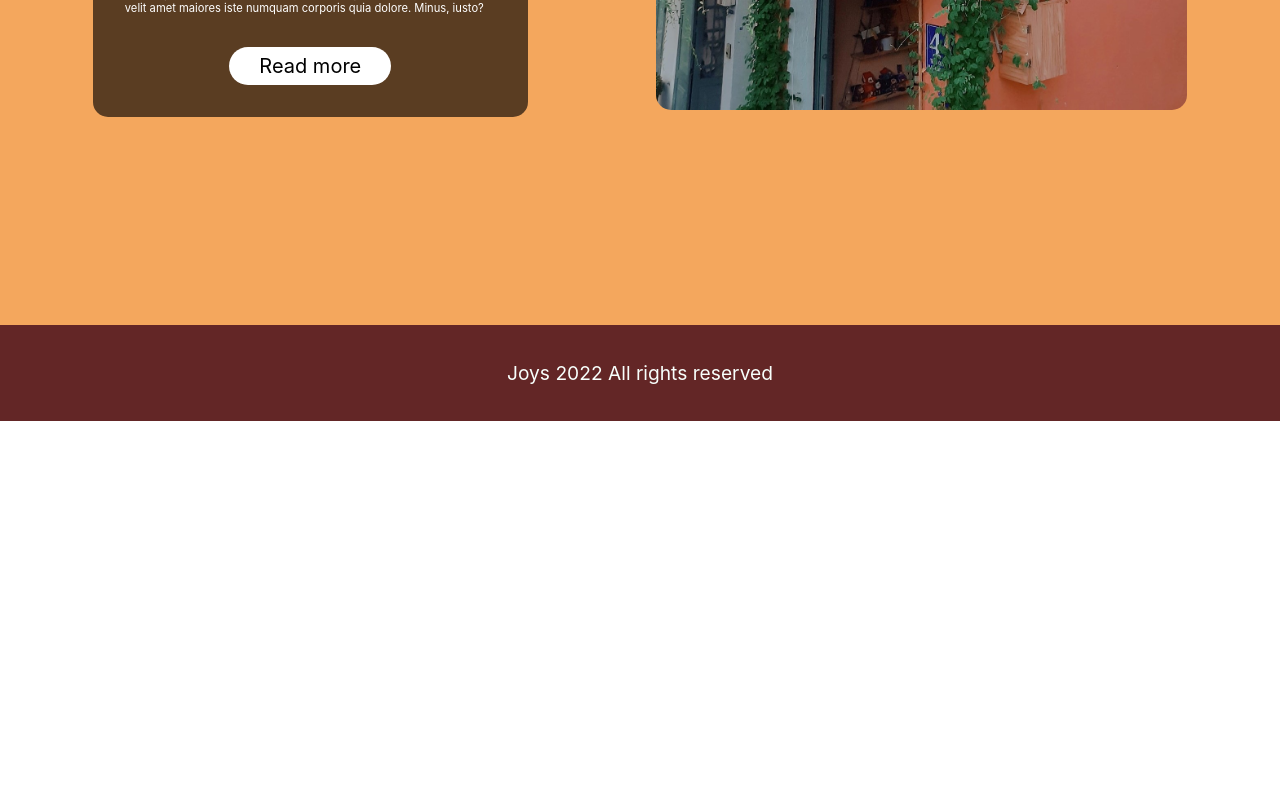
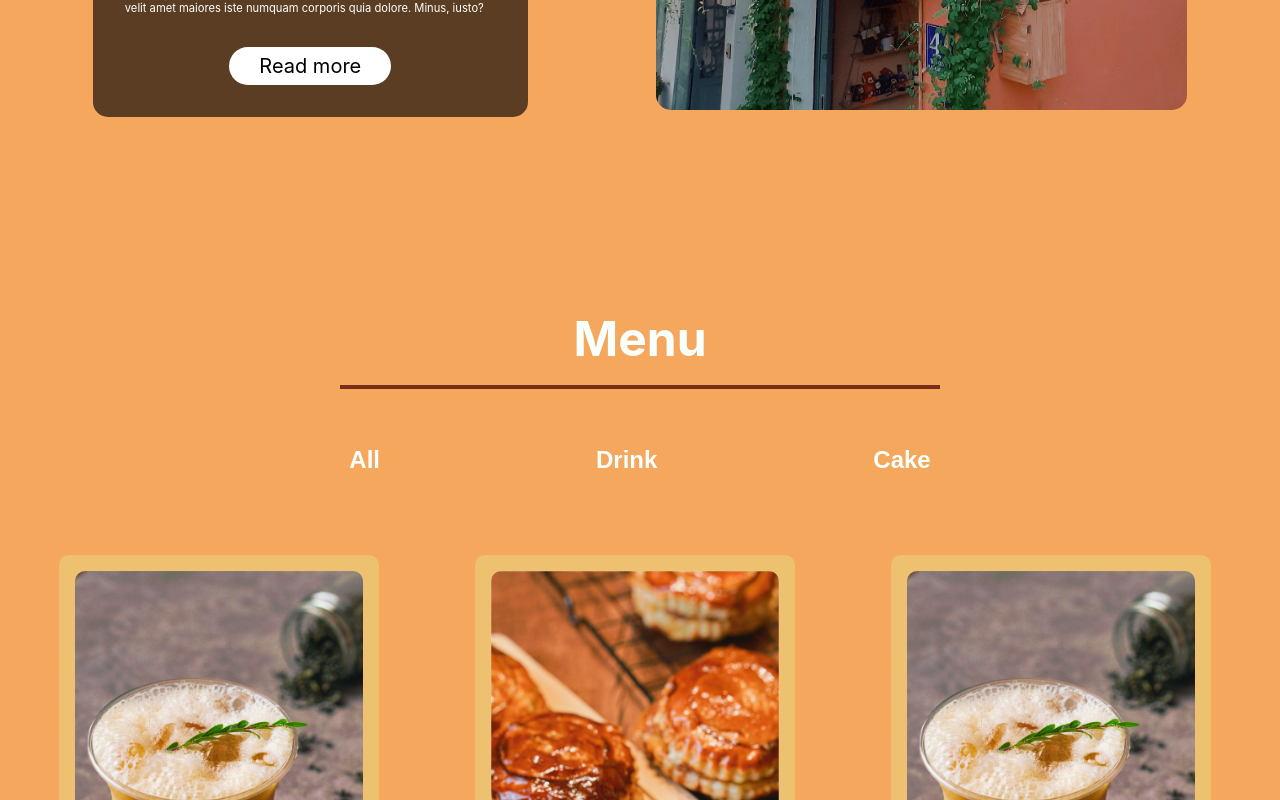
Before and after one commit to nvhnam/Joys-nextjs-1, a Next.js app: page / in a window 1280 px wide. Shown: the part 2000-2800 px from the top of the page. Before the commit the page ends 2421 px from the top, so only its background shows below. Built offline with nearby package versions, Linux system fonts and the light colour scheme; a web font is replaced by a local one.

Commit message:
Added Home2Menu

```diff
--- a/components/Home/Home1.js
+++ b/components/Home/Home1/Home1.js
@@ -1,6 +1,6 @@
 import Image from "next/image";
 import Link from "next/link";
-import about2 from "../../public/img/About2.jpg";
+import about2 from "../../../public/img/About2.jpg";
 import {
   Home1Container,
   HomeImg,
--- /dev/null
+++ b/components/Home/Home2/Home2.js
@@ -0,0 +1,67 @@
+import { useState } from "react";
+import Image from "next/image";
+import {
+  Home2Container,
+  Home2Wrapper,
+  Home2Title,
+  Home2Underline1,
+  Home2ButtonWrapper,
+  Home2Buttons,
+  Home2Row,
+  Home2MenuContainer,
+  Home2MenuWrapper,
+  Home2MenuImg,
+  Home2MenuTitle,
+  Home2MenuPrice,
+} from "./Home2Element";
+import Categories from "./Home2Data";
+
+export default function Home2() {
+  const [data, setData] = useState(Categories);
+  const filterResult = (catItem) => {
+    const result = Categories.filter((curData) => {
+      return curData.kind === catItem;
+    });
+    setData(result);
+  };
+
+  return (
+    <>
+      <Home2Container>
+        <Home2Wrapper>
+          <Home2Title>Menu</Home2Title>
+          <Home2Underline1 />
+          <Home2ButtonWrapper>
+            <Home2Buttons onClick={() => setData(Categories)}>All</Home2Buttons>
+            <Home2Buttons onClick={() => filterResult("drink")}>
+              Drink
+            </Home2Buttons>
+            <Home2Buttons onClick={() => filterResult("cake")}>
+              Cake
+            </Home2Buttons>
+          </Home2ButtonWrapper>
+          <Home2Row>
+            {data.map((values) => {
+              const { id, image, title, price, alt } = values;
+              return (
+                <>
+                  <Home2MenuContainer key={id}>
+                    <Home2MenuWrapper>
+                      <Home2MenuImg>
+                        <Image src={image} alt={alt}
+                        className='Home2Img'
+                        layout="responsive" />
+                      </Home2MenuImg>
+                      <Home2MenuTitle>{title}</Home2MenuTitle>
+                      <Home2MenuPrice>{price}</Home2MenuPrice>
+                    </Home2MenuWrapper>
+                  </Home2MenuContainer>
+                </>
+              );
+            })}
+          </Home2Row>
+        </Home2Wrapper>
+      </Home2Container>
+    </>
+  );
+}
--- /dev/null
+++ b/components/Home/Home2/Home2Data.js
@@ -0,0 +1,55 @@
+import drink1 from "../../../public/img/Drink1.jpg";
+import pateso from "../../../public/img/Pateso.jpg";
+
+const Categories = [
+  {
+    id: 1,
+    image: drink1,
+    title: "Joys drink 1",
+    price: "30$",
+    alt: "Joys drink",
+    kind: "drink",
+  },
+  {
+    id: 2,
+    image: pateso,
+    title: "Pateso",
+    price: "35$",
+    alt: "Joys pateso pie",
+    kind: "cake",
+  },
+  {
+    id: 3,
+    image: drink1,
+    title: "Joys drink 1",
+    price: "30$",
+    alt: "Joys drink",
+    kind: "drink",
+  },
+  {
+    id: 4,
+    image: pateso,
+    title: "Pateso",
+    price: "35$",
+    alt: "Joys pateso pie",
+    kind: "cake",
+  },
+  {
+    id: 5,
+    image: drink1,
+    title: "Joys drink 1",
+    price: "30$",
+    alt: "Joys drink",
+    kind: "drink",
+  },
+  {
+    id: 6,
+    image: pateso,
+    title: "Pateso",
+    price: "35$",
+    alt: "Joys pateso pie",
+    kind: "cake",
+  },
+];
+
+export default Categories;
--- /dev/null
+++ b/components/Home/Home2/Home2Element.js
@@ -0,0 +1,182 @@
+import styled from "styled-components";
+
+export const Home2Container = styled.div`
+  width: 100%;
+  height: 100%;
+  display: flex;
+  align-items: center;
+  justify-content: center;
+  margin-top: -3rem;
+
+  @media screen and (max-width: 767px) {
+    margin-top: -1rem;
+  }
+`;
+
+export const Home2Wrapper = styled.div`
+  height: 100%;
+  width: 100%;
+  max-width: 1200px;
+`;
+
+export const Home2Title = styled.h1`
+  font-size: 3rem;
+  color: #f8fffc;
+  text-align: center;
+
+  @media screen and (max-width: 767px) {
+    font-size: 2rem;
+  }
+`;
+
+export const Home2Underline1 = styled.div`
+  display: block;
+  width: 50%;
+  margin-left: auto;
+  margin-right: auto;
+  margin-top: -1rem;
+  border-bottom: 4px solid #772f1a;
+  margin-bottom: 0.7rem;
+
+  @media screen and (max-width: 767px) {
+    margin-bottom: 1rem;
+  }
+`;
+
+export const Home2ButtonWrapper = styled.div`
+  display: flex;
+  align-items: center;
+  justify-content: center;
+  width: 100%;
+  height: 100%;
+  margin-bottom: 1rem;
+`;
+
+export const Home2Buttons = styled.button`
+  background: transparent;
+  outline: none;
+  border: solid 2px transparent;
+  border-radius: 10px;
+  display: flex;
+  align-items: center;
+  justify-content: center;
+  color: #f8fffc;
+  font-size: 1.5rem;
+  cursor: pointer;
+  text-align: center;
+  padding: 12px 50px;
+  /* width: 8rem; */
+  margin: 2rem 3.5rem;
+  font-weight: bold;
+  transition: all 0.2s ease-in-out;
+
+  &:hover {
+    transition: all 0.2s ease;
+    border: solid 2px #772f1a;
+    color: #772f1a;
+  }
+
+  @media screen and (max-width: 940px) {
+    margin: 2rem 2rem;
+  }
+
+  @media screen and (max-width: 767px) {
+    padding: 7px 20px;
+    margin: 1.2rem 1rem;
+    margin-left: 1.3rem;
+    font-size: 1.25rem;
+  }
+
+  @media screen and (width: 320px) {
+    margin: 1.3rem 0.5rem;
+    padding: 5px 18px;
+    font-size: 1.2rem;
+  }
+`;
+
+export const Home2Row = styled.div`
+  display: grid;
+  grid-template-columns: repeat(3, 1fr);
+  grid-gap: 3rem;
+  padding-bottom: 6rem;
+
+  @media screen and (max-width: 1024px) {
+    grid-gap: 1.7rem;
+  }
+
+  @media screen and (max-width: 940px) {
+    grid-gap: 1rem;
+  }
+
+  @media screen and (max-width: 767px) {
+    grid-template-columns: repeat(1, 1fr)
+  }
+
+`;
+
+export const Home2MenuContainer = styled.div`
+  width: 100%;
+  padding: 1.2rem 1.2rem;
+  margin-left: auto;
+  margin-right: auto;
+`;
+
+export const Home2MenuWrapper = styled.div`
+  background: #eec170;
+  width: 20rem;
+  border-radius: 10px;
+  overflow: hidden;
+
+  @media screen and (max-width: 1024px) {
+    width: 16rem;
+    margin-left: auto;
+    margin-right: auto;
+  }
+
+  @media screen and (max-width: 940px) {
+    width: 12rem;
+  }
+
+  @media screen and (max-width: 767px) {
+    width: 17rem;
+  }
+
+  @media screen and (width: 320px) {
+    width: 15rem;
+  }
+`;
+
+export const Home2MenuImg = styled.div`
+  display: block;
+  padding: 1rem;
+  cursor: pointer;
+  transition: all 0.2s ease;
+
+  &:hover {
+    transform: scale(1.15);
+    transition: all 0.2s ease-in-out;
+  }
+`;
+
+export const Home2MenuTitle = styled.h1`
+  font-size: 1.8rem;
+  /* color: #f8fffc; */
+  color: #772f1a;
+  margin-bottom: -0.8rem;
+  text-align: center;
+
+  @media screen and (max-width: 940px) {
+    font-size: 1.3rem;
+  }
+`;
+
+export const Home2MenuPrice = styled.p`
+  font-size: 1.5rem;
+  /* color: #f8fffc; */
+  color: #772f1a;
+  text-align: center;
+
+  @media screen and (max-width: 940px) {
+    font-size: 1.2rem;
+  }
+`;
--- a/pages/index.js
+++ b/pages/index.js
@@ -22,8 +22,9 @@ import {
   HomeCol2Text1,
   HomeCol2Underline,
 } from "../components/Home/HomeElement";
-import Home1 from "../components/Home/Home1";
+import Home1 from "../components/Home/Home1/Home1";
 import React from "react";
+import Home2 from "../components/Home/Home2/Home2";
 
 export default function Home() {
   return (
@@ -117,6 +118,7 @@ export default function Home() {
               </HomeCol2Wrapper>
             </HomeCol2>
           </HomeRow2>
+          <Home2 />
         </HomeWrapper>
       </HomeContainer>
     </>
--- a/styles/globals.css
+++ b/styles/globals.css
@@ -29,6 +29,10 @@ a {
   border-radius: 15px;
 }
 
+.Home2Img {
+  border-radius: 10px;
+}
+
 
 .NavLogo {
   border-radius: 50%;
```
Also changed, not shown: components/Home/Home1/Home1Element.js (renamed from components/Home/Home1Element.js).
